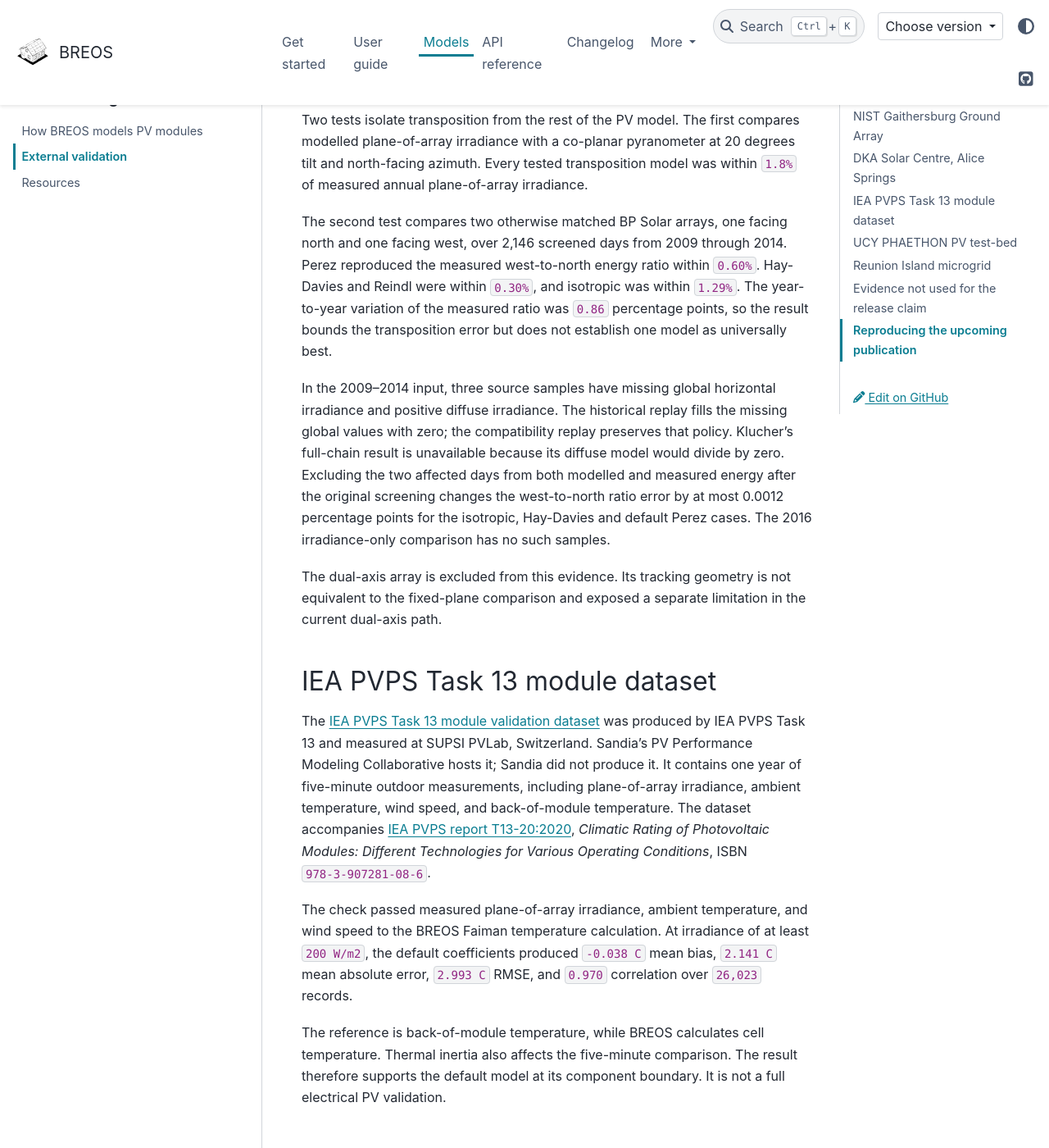
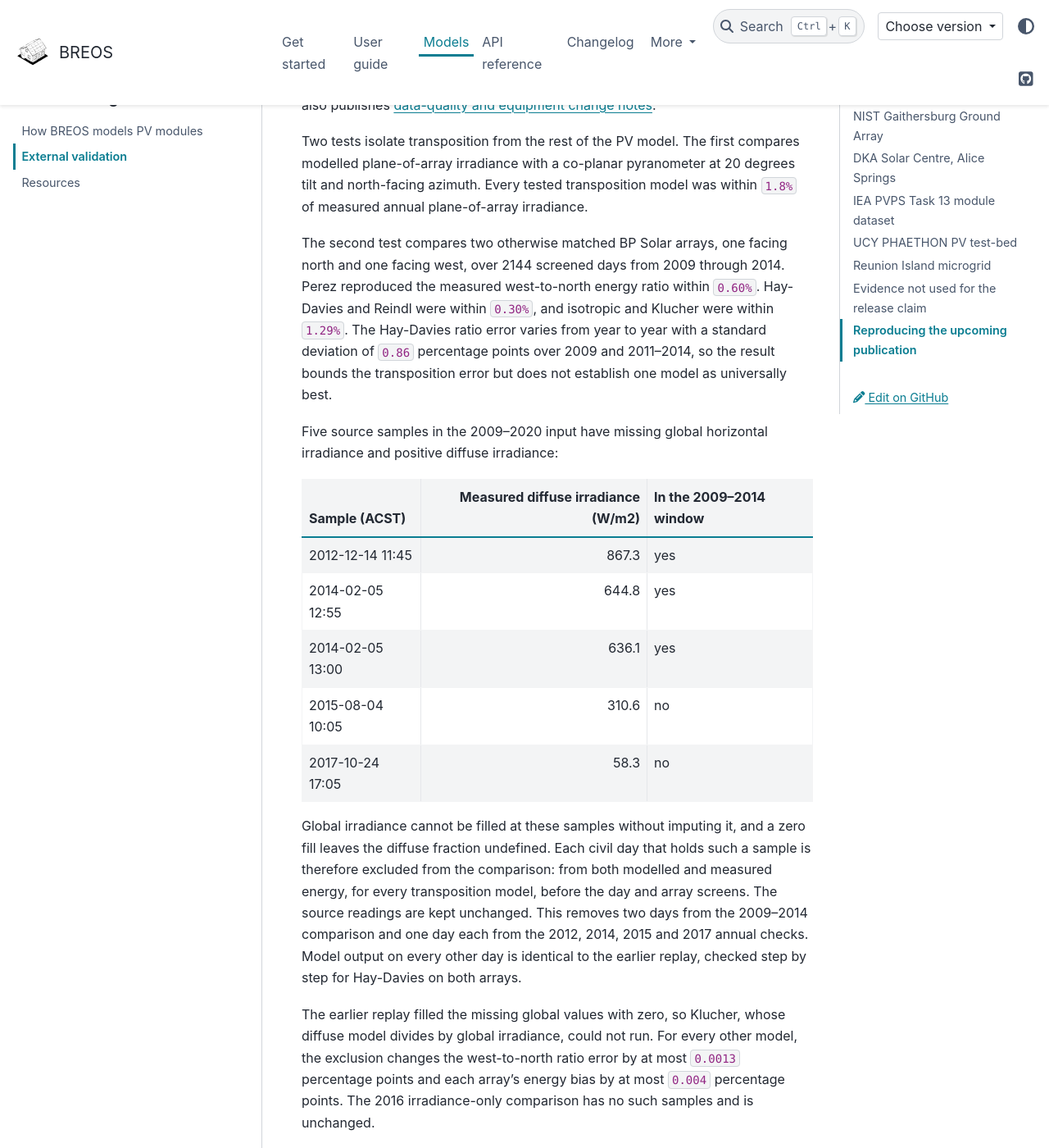
Before and after one commit to Str4vinci/breos, a Sphinx documentation site: the page built from docs/modeling/validation.md, in a window 1280 px wide and 1400 px high, scrolled down 2131 px. Shown: the whole window at 82% size. Built offline with Sphinx 7.4.7 and the PyData theme 0.15.4, drawn with Linux system fonts in a browser that asks for light colours; pages that are not in the unit, such as notebooks, are missing from menus; comment, search, counter and statistics services are not loaded; some of the changed text lies outside the part shown.

Commit message:
docs(validation): exclude DKASC days with missing GHI and positive DHI
Each civil day holding such a sample is excluded from modelled and
measured energy for every transposition model, so Klucher now has a
result. The page lists the five samples and compares the new rule with
the earlier zero-fill replay.

```diff
--- a/docs/modeling/validation.md
+++ b/docs/modeling/validation.md
@@ -16,6 +16,8 @@ boundary that its source data can support.
 The checks were rerun on the 0.8.0 release candidate at commit
 `419254a5effe51d9d037472bc785d135bdeda5b0`. The displayed headlines are
 unchanged to their shown precision from the preceding 0.8 development replay.
+The DKA Solar Centre orientation-pair comparison was rerun for 0.8.1 with the
+missing-irradiance rule described in its section.
 Raw third-party data and generated measured-data results are not committed to
 this repository. The original drivers, input manifests, and run records are
 preserved in the [BREOS 0.6.2 archive](https://doi.org/10.5281/zenodo.22938914)
@@ -65,21 +67,40 @@ compares modelled plane-of-array irradiance with a co-planar pyranometer at
 within `1.8%` of measured annual plane-of-array irradiance.
 
 The second test compares two otherwise matched BP Solar arrays, one facing
-north and one facing west, over 2,146 screened days from 2009 through 2014.
+north and one facing west, over 2144 screened days from 2009 through 2014.
 Perez reproduced the measured west-to-north energy ratio within `0.60%`.
-Hay-Davies and Reindl were within `0.30%`, and isotropic was within `1.29%`.
-The year-to-year variation of the measured ratio was `0.86` percentage points,
-so the result bounds the transposition error but does not establish one model
-as universally best.
+Hay-Davies and Reindl were within `0.30%`, and isotropic and Klucher were
+within `1.29%`. The Hay-Davies ratio error varies from year to year with a
+standard deviation of `0.86` percentage points over 2009 and 2011–2014, so the
+result bounds the transposition error but does not establish one model as
+universally best.
 
-In the 2009–2014 input, three source samples have missing global horizontal
-irradiance and positive diffuse irradiance. The historical replay fills the
-missing global values with zero; the compatibility replay preserves that
-policy. Klucher's full-chain result is unavailable because its diffuse model
-would divide by zero. Excluding the two affected days from both modelled and
-measured energy after the original screening changes the west-to-north ratio
-error by at most 0.0012 percentage points for the isotropic, Hay-Davies and
-default Perez cases. The 2016 irradiance-only comparison has no such samples.
+Five source samples in the 2009–2020 input have missing global horizontal
+irradiance and positive diffuse irradiance:
+
+| Sample (ACST) | Measured diffuse irradiance (W/m2) | In the 2009–2014 window |
+|---|---:|---|
+| 2012-12-14 11:45 | 867.3 | yes |
+| 2014-02-05 12:55 | 644.8 | yes |
+| 2014-02-05 13:00 | 636.1 | yes |
+| 2015-08-04 10:05 | 310.6 | no |
+| 2017-10-24 17:05 | 58.3 | no |
+
+Global irradiance cannot be filled at these samples without imputing it, and a
+zero fill leaves the diffuse fraction undefined. Each civil day that holds such
+a sample is therefore excluded from the comparison: from both modelled and
+measured energy, for every transposition model, before the day and array
+screens. The source readings are kept unchanged. This removes two days from
+the 2009–2014 comparison and one day each from the 2012, 2014, 2015 and 2017
+annual checks. Model output on every other day is identical to the earlier
+replay, checked step by step for Hay-Davies on both arrays.
+
+The earlier replay filled the missing global values with zero, so Klucher, whose
+diffuse model divides by global irradiance, could not run. For every other
+model, the exclusion changes the west-to-north ratio error by at most `0.0013`
+percentage points and each array's energy bias by at most `0.004` percentage
+points. The 2016 irradiance-only comparison has no such samples and is
+unchanged.
 
 The dual-axis array is excluded from this evidence. Its tracking geometry is
 not equivalent to the fixed-plane comparison and exposed a separate limitation
```
Also changed, not shown: CHANGELOG.md (+9 -0 lines).
